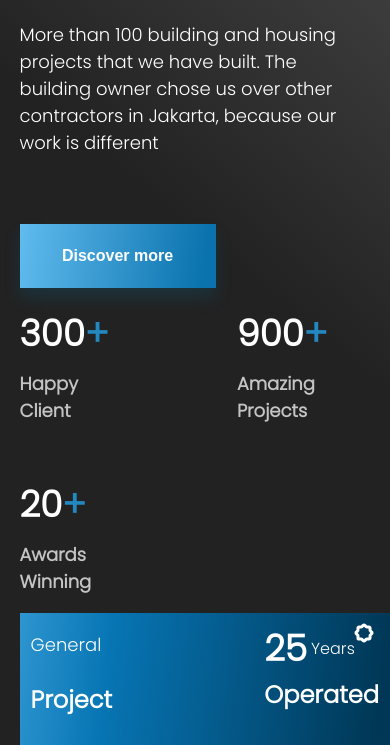
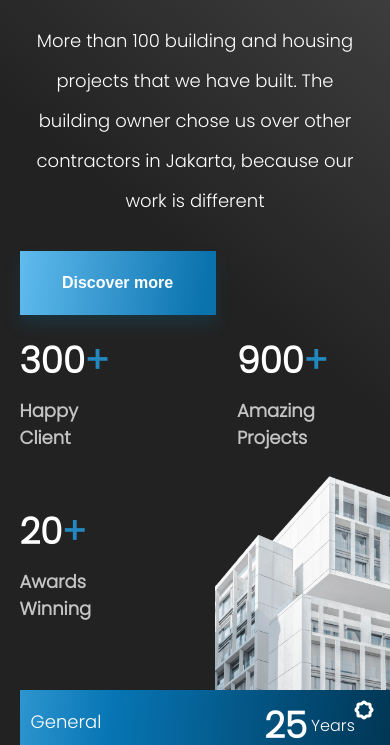
Before and after one commit to Bona101/Real-Estate, a plain HTML site: page index.html in a window 390 px wide. Shown: the part 221-966 px from the top of the page. Drawn offline with Linux system fonts and the light colour scheme; a web font is replaced by a local one.

Commit message:
adjustments

```diff
--- a/style.css
+++ b/style.css
@@ -65,7 +65,7 @@ body {
 .more-than-100 {
     font-size: 18px;
     font-weight: 500;
-    line-height: 27px;
+    line-height: 40px;
     padding-bottom: 50px;
 }
 
@@ -177,21 +177,6 @@ body {
     max-width: 550px;
 }
 
-@media (max-width: 1500px) {
-    .head-foot {
-        flex-wrap: wrap;
-    }
-
-    .head-blue-foot {
-        width: 100%;
-        gap: auto;
-    }
-
-    .head-nums {
-        width: 40%;
-    }
-}
-
 @media (max-width: 900px) {
     .mob {
         display: none;
@@ -199,6 +184,18 @@ body {
 
     .heading {
         font-size: 300%;
+    }
+
+    .head-foot {
+        flex-wrap: wrap;
+    }
+
+    .head-nums {
+        width: 50%;
+    }
+
+    .more-than-100 {
+        margin-bottom: -20px;
     }
 }
 
@@ -208,18 +205,25 @@ body {
         text-align: center;
     }
 
-    .house {
-        display: none;
-    }
-
     .head-nums {
         gap: unset;
         justify-content: space-between;
-        width: 100%;
     }
 
     .we-provide {
         width: auto;
+    }
+
+    .head-foot {
+        row-gap: 200px;
+    }
+
+    .house {
+        bottom: 120px;
+    }
+
+    .more-than-100 {
+        text-align: center;
     }
 }
 
@@ -236,6 +240,18 @@ body {
     .head-blue-foot {
         flex-wrap: wrap;
     }
+
+    .head-foot {
+        row-gap: 250px;
+    }
+
+    .house {
+        bottom: 200px;
+    }
+
+    .head-nums {
+        width: 100%;
+    }
 }
 
 @media (max-width: 400px) {
@@ -245,6 +261,16 @@ body {
 
     .head-num {
         width: auto;
+    }
+}
+
+@media (max-width: 400px) {
+    .house {
+        bottom: 230px;
+    }
+
+    .head-foot {
+        row-gap: 50px;
     }
 }
 
@@ -511,7 +537,6 @@ body {
     font-weight: 400;
     line-height: 21px;
     width: 200px;
-    /* padding-top: -10px; */
     padding: 10px;
     height: fit-content;
 }
@@ -607,17 +632,6 @@ body {
         width: 80%;
     }
 
-    /* .profile {
-        top: 6px;
-        right: 19.5px;
-        height: 50%;
-        max-height: 270px;
-        min-height: auto;
-        width: 50%;
-        max-width: 250px;
-        min-width: 245px;
-    } */
-
     .profile {
         height: 50%;
         width: 50%;
@@ -688,23 +702,6 @@ body {
     }
 }
 
-/* @media (max-width: 650px) {
-    .pics-div {
-        display: flex;
-        flex-direction: column;
-        align-items: center;
-        gap: 50px;
-        height: fit-content;
-        margin-bottom: -60%;
-    }
-
-    .profile {
-        position: static;
-        border-radius: 50%;
-        padding: 50px;
-    }
-} */
-
 @media (max-width: 400px) {
     .profile {
         margin-bottom: 30px;
@@ -720,19 +717,6 @@ body {
         margin-right: 2%;
     }
 }
-/*
-@media (max-width: 300px) {
-    .profile {
-        margin-bottom: 60px;
-        background: transparent;
-        box-shadow: none;
-        width: fit-content;
-        border-radius: 0%;
-        padding: 0;
-        color: #242527;
-    }
-}*/
-
 
 .section-6 {
     display: flex;
```
